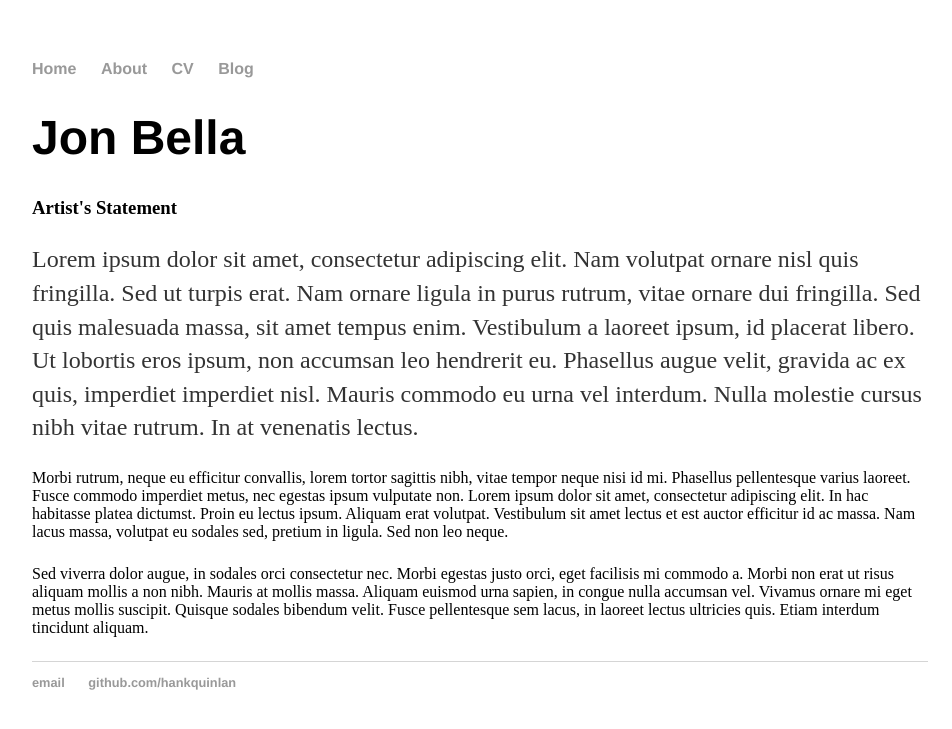
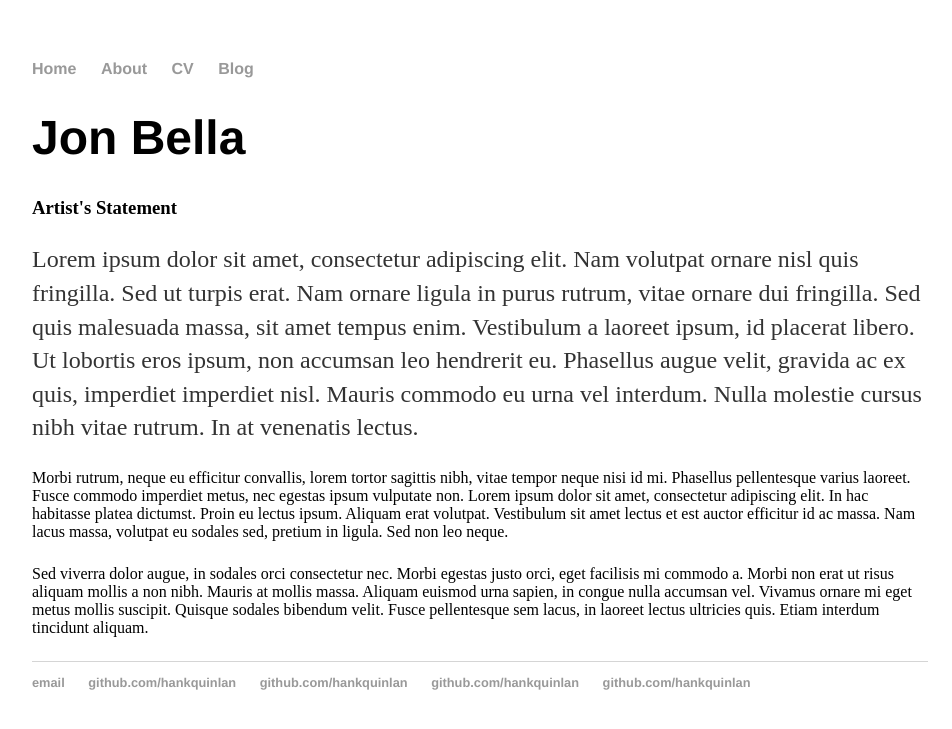
Before and after one commit to jonif0112/jonif0112.github.io, a Jekyll site: the page built from index.html, in a window 1280 px wide. Shown: the top 729 px of the page, without its empty margins (160-1112 px from the left). Built offline with Jekyll 4.4.1, drawn with Linux system fonts in a browser that asks for light colours.

Commit message:
Update default.html

```diff
--- a/_layouts/default.html
+++ b/_layouts/default.html
@@ -23,6 +23,9 @@
 	    		<ul>
 	        		<li><a href="mailto:hankquinlanhub@gmail.com">email</a></li>
 	        		<li><a href="https://github.com/hankquinlan">github.com/hankquinlan</a></li>
+				<li><a href="https://github.com/hankquinlan">github.com/hankquinlan</a></li>
+				<li><a href="https://github.com/hankquinlan">github.com/hankquinlan</a></li>
+				<li><a href="https://github.com/hankquinlan">github.com/hankquinlan</a></li>
 				</ul>
 			</footer>
 		</body>
```
